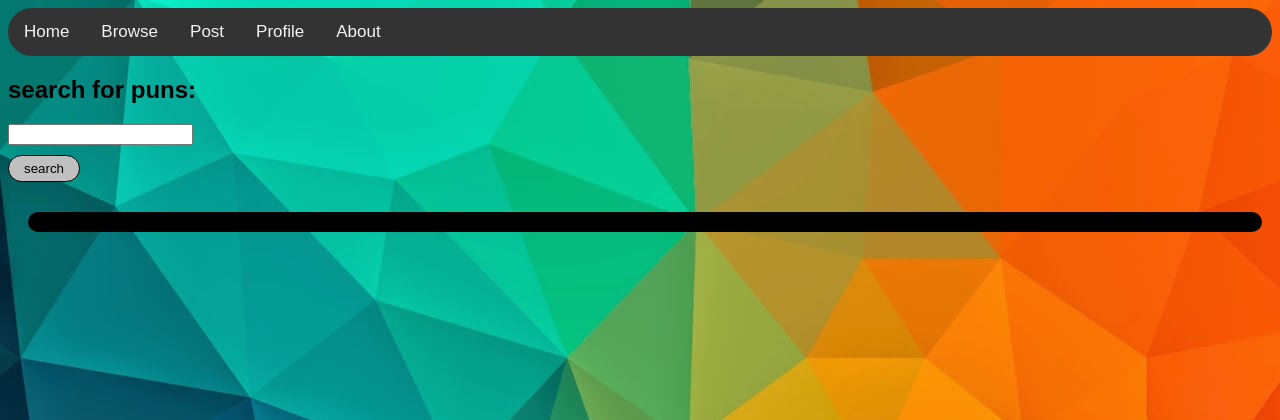
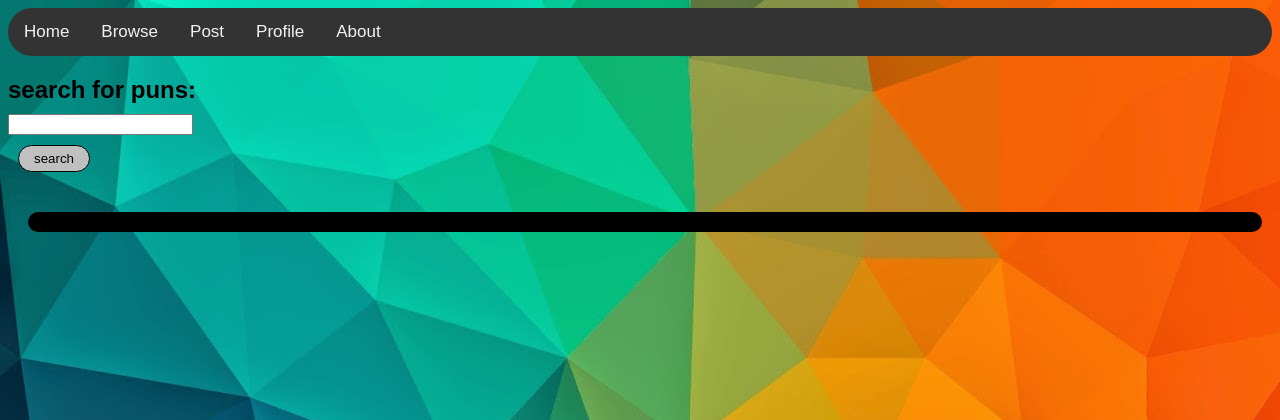
Before and after one commit to RyTaus/punr, a Python web app: template templates/browse.html in a window 1280 px wide. Shown: the top 420 px of the page. Run offline with Jinja, Linux system fonts and the light colour scheme; the template is opened without the code that fills it, so the values that code supplies are empty.

Commit message:
more css changes

```diff
--- a/resources/styles/styles.css
+++ b/resources/styles/styles.css
@@ -50,6 +50,7 @@ div.puns_container {
 h3.pun {
   display: inline-block;
 }
+
 .pun {
   font-style: normal;
   font-family: sans-serif;
@@ -72,21 +73,43 @@ span.post_time {
   font-family: sans-serif;
 }
 
-.button {
-  margin-top: 10px;
+h2.prompt_text {
+  margin-bottom: 10px
+}
+
+#search {
+  margin-bottom: 10px
+}
+#button {
+  margin: 10px;
+  margin-top: 0px;
   padding: 5px 15px;
   background: silver;
   border: 1px solid black;
   cursor: pointer;
   border-radius: 30px;
+  display: inline-block;}
 
+.button {
+  margin: 10px;
+  margin-top: 0px;
+  padding: 5px 15px;
+  background: silver;
+  border: 1px solid black;
+  cursor: pointer;
+  border-radius: 30px;
+  display: inline-block;
 }
 
+.like_container {
+  display: inline-block;
+}
 
 #likes {
   font-style: normal;
-  font-family: sans-serif;
+  font-family: fantasy;
   padding-left: 10px;
+  display: inline-block;
 }
 
 #map {
--- a/templates/browse.html
+++ b/templates/browse.html
@@ -18,22 +18,22 @@
       <form action="/browse" method="post">
         <input type="hidden" name="kind" value="search"></input>
         <h2 class="prompt_text">search for puns: </h2>
-        <input type="text" name="q" value=""></input>
+        <input id="search" type="text" name="q" value=""></input>
         <br>
-        <input class="button" type="submit" value="search"></input>
+        <input id="button" type="submit" value="search"></input>
       </form>
 
     <div id="puns_section">
       {%for post in posts%}
         <div class="puns_container">
           <h3 class="pun">{{ post.poster_name }} </h3> <span class="post_time">@ {{ post.time }} </span>
-          <form action="/browse" method="post">
+          <p class="pun"> {{ post.content }} </p>
+          <h3 id="likes"> {{post.score}}</h3>
+          <form class="like_container" action="/browse" method="post">
             <input type="hidden" name="kind" value="upvote"></input>
             <input type="hidden" name="post_id" value="{{post.key.id()}}"></input>
             <input class="button" type="submit" value="like"></input>
           </form>
-          <h3 id="likes"> {{post.score}}</h3>
-          <p class="pun"> {{ post.content }} </p>
         </div>
       {% endfor %}
     </div>
```
